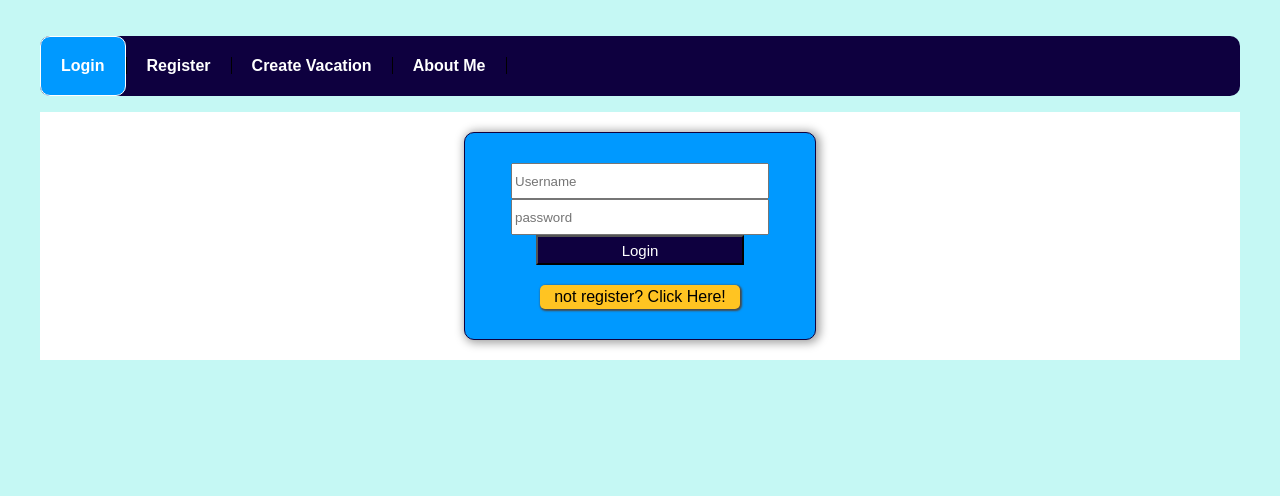
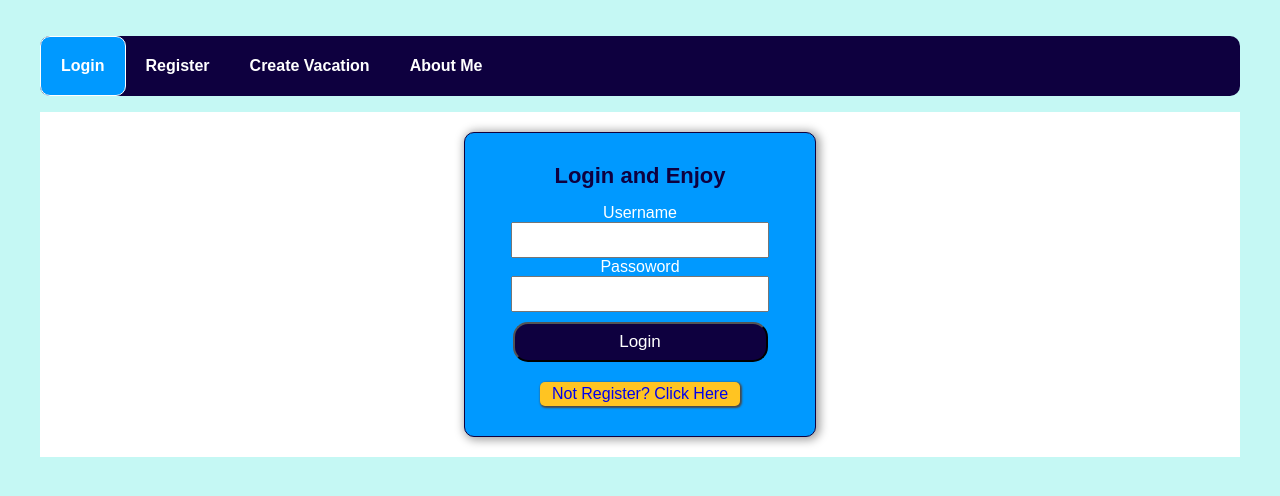
Before and after one commit to cheny1989/project3, a React (Create React App) app in the folder client/: page /#/Login in a window 1280 px wide. Shown: the top 496 px of the page. Built offline with nearby package versions, Linux system fonts and the light colour scheme.

Commit message:
project3

```diff
--- a/client/src/loginAndRegister/Login.js
+++ b/client/src/loginAndRegister/Login.js
@@ -1,7 +1,8 @@
 import React, { Component } from 'react';
 import InputRegister from "./InputRegister";
+import { Route, NavLink, HashRouter } from "react-router-dom";
 // import thailand from "../images/thailand.jpg";
-// import Register from "./Register"
+import Register from "./Register"
 
 
 class Login extends Component {
@@ -19,20 +20,28 @@ class Login extends Component {
         return (
             <form className="input_style">
                 <div className="widowRegisterAndLogin">
+                <div className="enjoyTitle">Login and Enjoy</div>
+                <label>Username</label>
+                <br />
                     <InputRegister
                         type="text"
-                        placeholder="Username"
                         id="userName"
                     />
-                    <br />
+                <br />
+                <label>Passoword</label>
+                <br />
                     <InputRegister
                         type="password"
-                        placeholder="password"
                         id="password"
                     />
                     <br />
                     <button onClick={this.functionOfValidation} className="button_style" type="submit">Login</button>
-                    <div className="notRegister">not register? Click Here!</div>
+
+                    <HashRouter>
+                        <br />
+                    <div className="notRegister"><NavLink to="/Register">Not Register? Click Here</NavLink></div>
+                    <Route path="/Register" component={Register} />
+                    </ HashRouter>
                 </div>
             </form>
         )
--- a/client/src/loginAndRegister/Register.js
+++ b/client/src/loginAndRegister/Register.js
@@ -16,27 +16,32 @@ class Register extends Component {
         return (
             <form className="input_style">
                 <div className="widowRegisterAndLogin">
+                    <div className="enjoyTitle">Register and Enjoy</div>
+                    <label>First Name</label>
+                    <br />
                     <InputRegister
                         type="text"
-                        placeholder="First Name"
                         id="firstName"
                     />
                     <br />
+                    <label>Last Name</label>
+                    <br />
                     <InputRegister
                         type="text"
-                        placeholder="Last Name"
                         id="lastName"
                     />
                     <br />
+                    <label>User Name</label>
+                    <br />
                     <InputRegister
                         type="text"
-                        placeholder="User Name"
                         id="userName"
                     />
                     <br />
+                    <label>Password</label>
+                    <br />
                     <InputRegister
                         type="password"
-                        placeholder="password"
                         id="password"
                     />
                     <br />
--- a/client/src/loginAndRegister/loginAndRegister.css
+++ b/client/src/loginAndRegister/loginAndRegister.css
@@ -47,9 +47,6 @@
     border-radius: 10px;
   }
 
-  .buttonHeader{
-    border-right: black solid 1.5px;
-  }
 
   .widowRegisterAndLogin{
     background-color: #0099FF;
@@ -61,6 +58,7 @@
     border: #0e003f solid 1px;
     border-radius: 10px;
     box-shadow: rgb(160, 160, 160) 2px 1px 10px 2px;
+    color: white;
   }
 
   input{
@@ -69,11 +67,13 @@
   }
 
   .button_style{
-    width: 208px;
-    height: 30px;
+    width: 255px;
+    height: 40px;
     background-color: #0e003f;
     color: white;
-    font-size: 15px;
+    font-size: 17px;
+    border-radius: 15px;
+    margin-top: 10px;
   }
 
   .button_style:hover{
@@ -91,9 +91,26 @@
     text-align: center;
     margin-top: 20px;
     box-shadow: rgb(73, 73, 73) 1px 1px 2px 1px;
+    list-style-type: none;
+    text-decoration: none;
+  }
+
+  a:link {
+    text-decoration: none;
+  }
+
+  a:visited {
+    text-decoration: none;
   }
 
   .notRegister:hover{
     background-color: #ecad00;
     color: black;
   }
+
+  .enjoyTitle{
+    color: #0e003f;
+    font-size: 22px;
+    font-weight: 700;
+    padding-bottom: 15px;
+  }
--- a/client/src/vacationAdmin/CrateVacation.js
+++ b/client/src/vacationAdmin/CrateVacation.js
@@ -34,6 +34,8 @@ class CrateVacation extends Component {
             <div>
                 <form onSubmit={this.handleSubmit} className="fromStyle">
                     <div className="createVacationStyle">
+                        <h2>ADD VACATION</h2>
+                        <br />
                         <label htmlFor="description">Description: </label>
                         <br />
                         <input type="text" id="description" onChange={this.handleChange} />
--- a/client/src/vacationAdmin/MapVacation.js
+++ b/client/src/vacationAdmin/MapVacation.js
@@ -2,7 +2,7 @@ import React from 'react';
 
 const MapVacation = ({ vacation, deleteVacation }) => {
     const vacationList = vacation.map(singleVacation => {
-        return (
+    return (
             <div key={singleVacation.id} className="vacationListStyle">
                     <p>Description: {singleVacation.description}</p>
                     <p>Price ($): {singleVacation.price}$</p>
@@ -10,7 +10,7 @@ const MapVacation = ({ vacation, deleteVacation }) => {
                     {/* <p>Picture: {singleVacation.picture}</p> */}
                     <p>Start Date: {singleVacation.StartDate}</p>
                     <p>End Date: {singleVacation.EndDate}</p>
-                    <button className="deleteVacationStyle" onClick={() => { deleteVacation(singleVacation.id) }}>DELETE VACATION</button>
+                    <button className="deleteVacationStyle" onClick={() => { deleteVacation(singleVacation.id) }}>DELETE</button>
                     <button className="editVacationStyle">EDIT</button>
             </div>
         )
--- a/client/src/vacationAdmin/VacationAdmin.css
+++ b/client/src/vacationAdmin/VacationAdmin.css
@@ -39,11 +39,13 @@
   }
 
   .btnAddVacationStyle{
-    width: 208px;
-    height: 30px;
+    width: 255px;
+    height: 40px;
     background-color: #0e003f;
     color: white;
     font-size: 15px;
+    border-radius: 15px;
+    margin-top: 13px;
   }
 
   .btnAddVacationStyle:hover{
@@ -51,16 +53,32 @@
   }
 
   .deleteVacationStyle{
-      background: #FFCC00;
-      width: 300px;
+      background-color: #FFCC00;
+      width: 120px;
       height: 30px;
       box-shadow: rgb(73, 73, 73) 1px 1px 1px 1px;
+      border-radius: 5px;
+  }
+
+  .deleteVacationStyle:hover{
+    background-color: #ecad00;
   }
 
   .editVacationStyle{
-      background-color: #d3d3d3;
+      background-color: #dadada;
       color: black;
-      width: 70px;
+      width: 120px;
       height: 30px;
       box-shadow: rgb(73, 73, 73) 1px 1px 1px 1px;
+      border-radius: 5px;
   }
+
+  .editVacationStyle:hover{
+    background-color: #b8b8b8;
+  }
+
+  input::-webkit-outer-spin-button,
+  input::-webkit-inner-spin-button {
+  -webkit-appearance: none;
+  margin: 0;
+}
```
